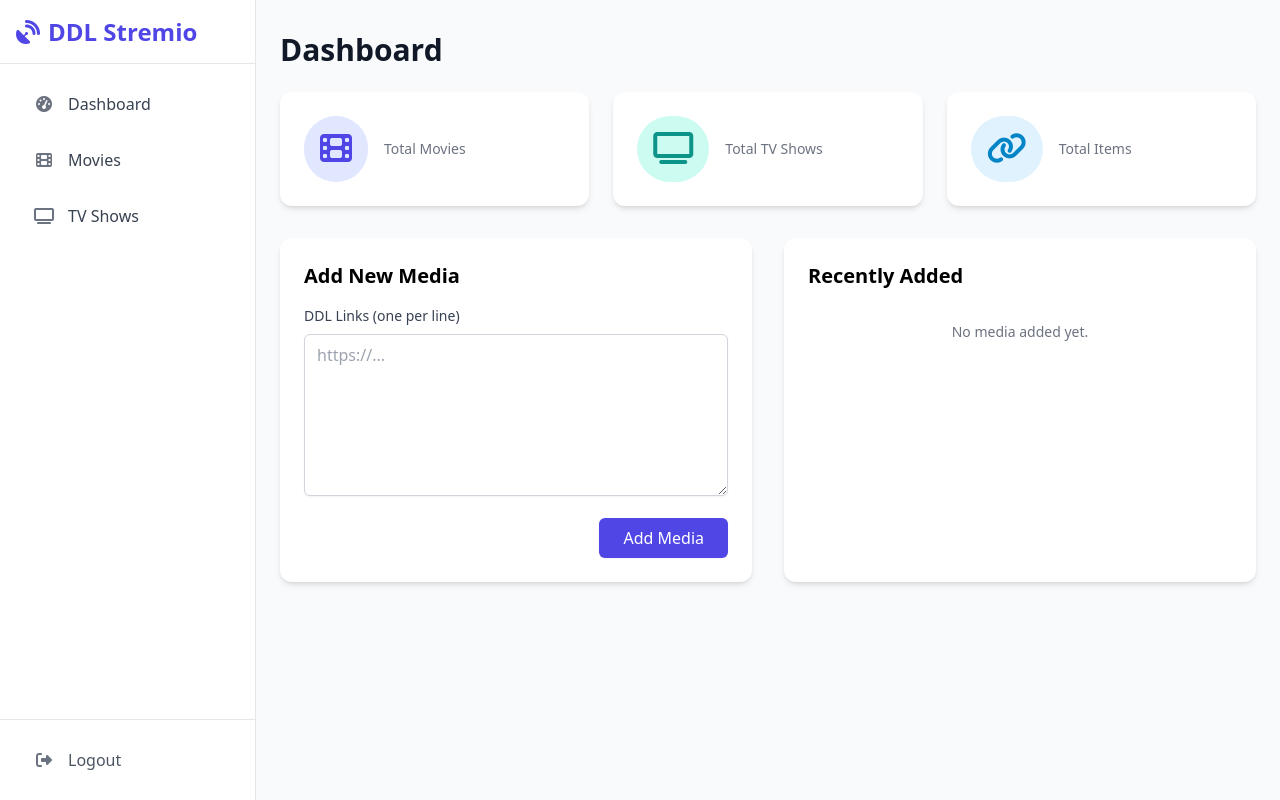
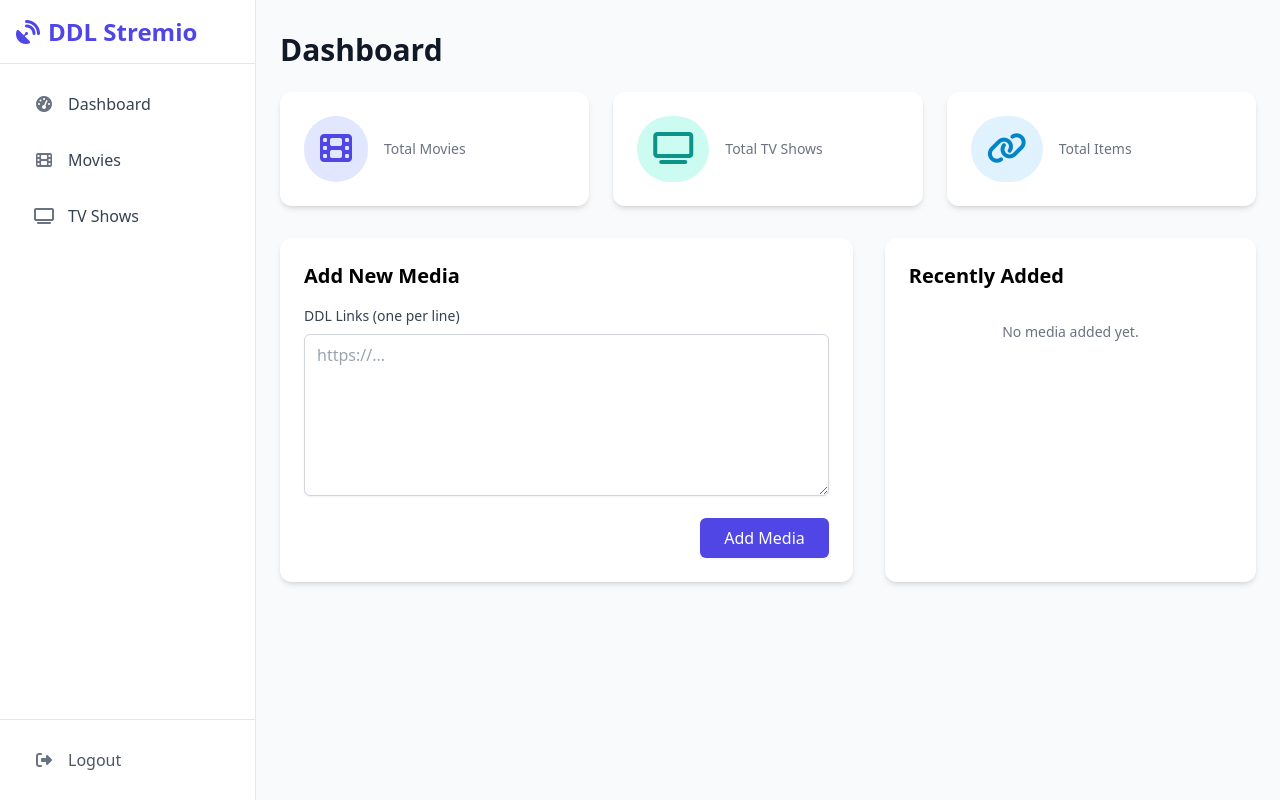
Before and after one commit to vigarepo2/DDL-to-Stremio, a FastAPI app: template templates/dashboard.html in a window 1280 px wide. Run offline with FastAPI, Linux system fonts and the light colour scheme; the template is opened without the code that fills it, so the values that code supplies are empty; some libraries are stand-ins or nearby versions.

Commit message:
Update dashboard.html

```diff
--- a/templates/dashboard.html
+++ b/templates/dashboard.html
@@ -7,15 +7,15 @@
     <div class="bg-white p-6 rounded-xl shadow-md flex items-center"><div class="bg-teal-100 text-teal-600 p-4 rounded-full mr-4"><i class="fas fa-tv fa-2x"></i></div><div><p class="text-gray-500 text-sm">Total TV Shows</p><p class="text-3xl font-bold text-gray-800">{{ stats.tv_shows }}</p></div></div>
     <div class="bg-white p-6 rounded-xl shadow-md flex items-center"><div class="bg-sky-100 text-sky-600 p-4 rounded-full mr-4"><i class="fas fa-link fa-2x"></i></div><div><p class="text-gray-500 text-sm">Total Items</p><p class="text-3xl font-bold text-gray-800">{{ stats.movies + stats.tv_shows }}</p></div></div>
 </div>
-<div class="grid grid-cols-1 lg:grid-cols-2 gap-8">
-    <div class="bg-white p-6 rounded-xl shadow-md">
+<div class="grid grid-cols-1 lg:grid-cols-5 gap-8">
+    <div class="lg:col-span-3 bg-white p-6 rounded-xl shadow-md">
         <h2 class="text-xl font-semibold mb-4">Add New Media</h2>
         <form id="ddl-form" class="space-y-4">
             <div><label for="ddl_links" class="block text-sm font-medium text-gray-700 mb-2">DDL Links (one per line)</label><textarea id="ddl_links" rows="6" required placeholder="https://..." class="w-full px-3 py-2 border border-gray-300 rounded-md shadow-sm focus:outline-none focus:ring-1 focus:ring-indigo-500"></textarea></div>
             <div class="flex justify-end"><button type="submit" id="submit-button" class="bg-indigo-600 text-white px-6 py-2 rounded-md hover:bg-indigo-700 font-medium transition-colors disabled:bg-indigo-400 shadow-sm">Add Media</button></div>
         </form>
     </div>
-    <div class="bg-white p-6 rounded-xl shadow-md">
+    <div class="lg:col-span-2 bg-white p-6 rounded-xl shadow-md">
         <h2 class="text-xl font-semibold mb-4">Recently Added</h2>
         <div id="recent-items" class="space-y-3">
             {% for item in recent_items %}
@@ -30,6 +30,6 @@
 </div>
 <div id="response-container" class="mt-6 space-y-2"></div>
 <script>
-document.getElementById('ddl-form').addEventListener('submit',async function(e){e.preventDefault();const t=document.getElementById("submit-button"),n=document.getElementById("response-container"),d=document.getElementById("ddl_links").value.trim().split("\n").filter(e=>e.trim());t.disabled=!0,t.textContent="Processing...",n.innerHTML="";for(const e of d){let d=document.createElement("div");d.className="p-4 rounded-md text-sm bg-gray-100",d.textContent=`Processing: ${e.split("/").pop()}`,n.appendChild(d);try{const t=await fetch("/api/add-ddl",{method:"POST",headers:{"Content-Type":"application/json"},body:JSON.stringify({url:e.trim()})}),n=await t.json();if(!t.ok)throw new Error(n.message||"Unknown error");d.className="p-4 rounded-md text-sm bg-green-100 text-green-800 border-l-4 border-green-500",d.textContent=n.message}catch(e){d.className="p-4 rounded-md text-sm bg-red-100 text-red-800 border-l-4 border-red-500",d.textContent=`Error: ${e.message}`}}t.disabled=!1,t.textContent="Add Media",document.getElementById("ddl_links").value="",setTimeout(()=>location.reload(),3e3)});
+    document.getElementById('ddl-form').addEventListener('submit',async function(e){e.preventDefault();const t=document.getElementById("submit-button"),n=document.getElementById("response-container"),d=document.getElementById("ddl_links").value.trim().split("\n").filter(link=>link.trim());t.disabled=!0,t.innerHTML='<i class="fas fa-spinner fa-spin mr-2"></i>Processing...';n.innerHTML="";for(const e of d){let d=document.createElement("div");d.className="p-4 rounded-md text-sm bg-gray-100",d.textContent=`Processing: ${e.split("/").pop()}`,n.appendChild(d);try{const t=await fetch("/api/add-ddl",{method:"POST",headers:{"Content-Type":"application/json"},body:JSON.stringify({url:e.trim()})}),n=await t.json();if(!t.ok)throw new Error(n.message||"Unknown error");d.className="p-4 rounded-md text-sm bg-green-100 text-green-800 border-l-4 border-green-500",d.textContent=n.message}catch(e){d.className="p-4 rounded-md text-sm bg-red-100 text-red-800 border-l-4 border-red-500",d.textContent=`Error: ${e.message}`}}t.disabled=!1,t.textContent="Add Media",document.getElementById("ddl_links").value="",setTimeout(()=>location.reload(),3e3)});
 </script>
 {% endblock %}
```
